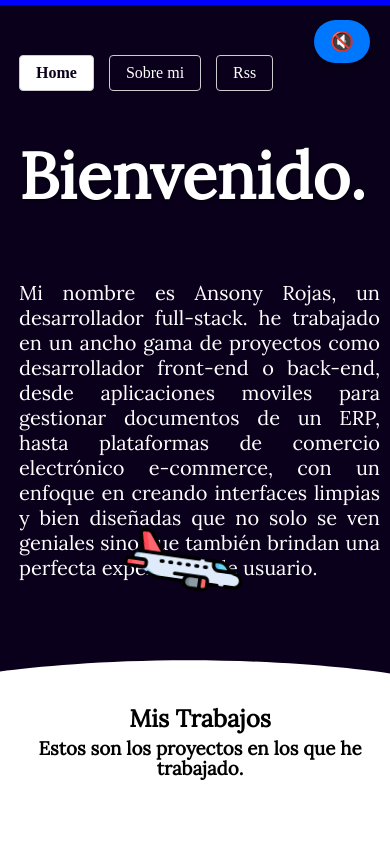
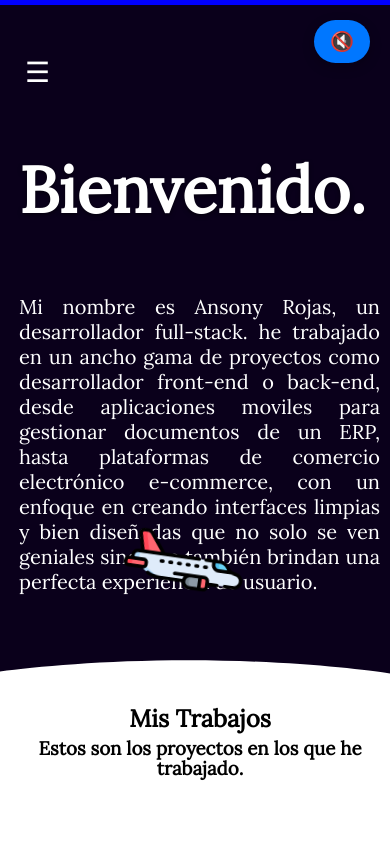
Before and after one commit to AnsonyRoja/Portfolio, an Angular app: page / in a window 390 px wide. Shown: the top 844 px of the page. Built offline with nearby package versions, Linux system fonts and the light colour scheme.

Commit message:
se le agrego un menu desplegable, para la resoluciones de telefonos:

```diff
--- a/src/app/app.component.ts
+++ b/src/app/app.component.ts
@@ -30,7 +30,7 @@ export class AppComponent {
     });
 
     document.addEventListener('visibilitychange', () => {
-      if (document.hidden) {
+      if (document.hidden && this.isPlaying) {
         // Pausar audio si la página no está visible
         this.audioService.setUserEnabled(false);
       }
--- a/src/app/btn-nvg/btn-nvg.component.css
+++ b/src/app/btn-nvg/btn-nvg.component.css
@@ -28,3 +28,60 @@
     background-color: #f0f0f0;
     color: #0a001b;
 }
+
+.menu-toggle {
+    display: none;
+    font-size: 28px;
+    background: none;
+    border: none;
+    cursor: pointer;
+    color: white;
+}
+
+
+@media (max-width: 500px) {
+
+    /* Mostrar el botón hamburguesa */
+    .menu-toggle {
+        display: block;
+        margin-bottom: 10px;
+    }
+
+    .ctn-btn {
+
+        height: 40px;
+        padding-bottom: 10px;
+
+    }
+
+    /* El menú se oculta inicialmente */
+    .info-btn {
+        display: none;
+        flex-direction: column;
+        background: #111;
+        padding: 10px;
+        border-radius: 8px;
+        width: 150px;
+        gap: 10px;
+        animation: fadeMenu 0.3s ease;
+    }
+
+
+    /* Cuando se abre */
+    .info-btn.mobile-open {
+        display: flex;
+    }
+
+    /* Animación suave */
+    @keyframes fadeMenu {
+        from {
+            opacity: 0;
+            transform: translateY(-5px);
+        }
+
+        to {
+            opacity: 1;
+            transform: translateY(0);
+        }
+    }
+}
--- a/src/app/btn-nvg/btn-nvg.component.html
+++ b/src/app/btn-nvg/btn-nvg.component.html
@@ -1,4 +1,10 @@
-<div class="info-btn">
+<div class="ctn-btn">
+    <button class="menu-toggle" (click)="toggleMenu()">
+        ☰
+    </button>
+    <div class="info-btn" [class.mobile-open]="menuOpen">
+
+
         <a [routerLink]="idPort ? ['/', idPort] : ['/']" routerLinkActive="active"
             [routerLinkActiveOptions]="{exact: true}">
             Home
@@ -10,3 +16,5 @@
             Rss
         </a>
     </div>
+
+</div>
--- a/src/app/btn-nvg/btn-nvg.component.ts
+++ b/src/app/btn-nvg/btn-nvg.component.ts
@@ -1,4 +1,4 @@
-import { Component } from '@angular/core';
+import { Component, HostListener, ElementRef } from '@angular/core';
 import { ActivatedRoute, RouterModule } from '@angular/router';
 
 @Component({
@@ -11,8 +11,23 @@ import { ActivatedRoute, RouterModule } from '@angular/router';
 export class BtnNvgComponent {
 
   idPort: number | null = null;
+  menuOpen = false;
 
-  constructor(private route: ActivatedRoute) { }
+
+  constructor(private route: ActivatedRoute, private elementRef: ElementRef) { }
+
+  @HostListener('document:click', ['$event'])
+  clickOutside(event: Event) {
+    const clickedInside = this.elementRef.nativeElement.contains(event.target);
+
+    if (!clickedInside && this.menuOpen) {
+      this.menuOpen = false; // ⛔ Cerrar menú
+    }
+  }
+  toggleMenu() {
+    console.log("Se esta ejecutando la funcion de toggle menu");
+    this.menuOpen = !this.menuOpen;
+  }
 
   ngOnInit(): void {
 
--- a/src/app/card/card.component.html
+++ b/src/app/card/card.component.html
@@ -1,7 +1,8 @@
 <div class="cards">
     <h2>{{ title }}</h2>
     <div class="image-carousel" *ngIf="images.length">
-        <button class="arrow left" (click)="prevImage()" *ngIf="images.length >1">&#10094;</button>
+        <button class="arrow left" (click)="prevImage()" [disabled]="currentIndex === 0 || images.length <= 1"
+            *ngIf="images.length >1">&#10094;</button>
         <div class="ctn-img">
 
 
@@ -18,7 +19,9 @@
             </a>
 
         </div>
-        <button class="arrow right" (click)="nextImage()" *ngIf="images.length > 1">&#10095;</button>
+        <button class="arrow right" (click)="nextImage()"
+            [disabled]="currentIndex === images.length - 1 || images.length <= 1"
+            *ngIf="images.length > 1">&#10095;</button>
 
     </div>
 
--- a/src/app/card/card.component.ts
+++ b/src/app/card/card.component.ts
@@ -29,6 +29,10 @@ export class CardComponent {
   sliding = false;
 
   nextImage() {
+    if (this.sliding) return; // ⛔ Evita spam de clics
+
+    if (!this.images || this.images.length === 0) return; // ⛔ No hay imágenes
+
     this.sliding = true;
 
     setTimeout(() => {
@@ -37,6 +41,19 @@ export class CardComponent {
     }, 200);
   }
 
+  prevImage() {
+    if (this.sliding) return; // ⛔ Evita spam de clics
+
+    if (!this.images || this.images.length === 0) return; // ⛔ No hay imágenes
+
+    this.sliding = true;
+
+    setTimeout(() => {
+      this.currentIndex =
+        (this.currentIndex - 1 + this.images.length) % this.images.length;
+      this.sliding = false;
+    }, 200);
+  }
 
   toggleText() {
     const wrapper = this.descWrapper.nativeElement;
@@ -54,15 +71,7 @@ export class CardComponent {
   }
 
 
-  prevImage() {
-    this.sliding = true;
 
-    setTimeout(() => {
-      this.currentIndex =
-        (this.currentIndex - 1 + this.images.length) % this.images.length;
-      this.sliding = false;
-    }, 200);
-  }
   hideCursor() {
     const electric = document.getElementById('electric-cursor');
     const flash = document.getElementById('cursor-flash');
--- a/src/app/portfolio/portfolio.component.css
+++ b/src/app/portfolio/portfolio.component.css
@@ -15,6 +15,8 @@
     padding: 20px;
     width: 100%;
 }
+
+
 
 
 
--- a/src/app/rss/rss.component.css
+++ b/src/app/rss/rss.component.css
@@ -48,10 +48,12 @@
 /* -- GRID -- */
 .social-grid {
     display: grid;
-    grid-template-columns: repeat(auto-fit, minmax(140px, 1fr));
-    gap: 25px;
+    grid-template-columns: repeat(auto-fit, minmax(110px, 1fr));
+    gap: 20px;
     max-width: 700px;
-    margin: auto;
+    width: 100%;
+    margin: 0 auto;
+    place-items: center;
 }
 
 /* -- CARDS -- */
@@ -65,7 +67,7 @@
     flex-direction: column;
     align-items: center;
     transition: 0.25s;
-    box-shadow: 0 0 10px #0004;
+    box-shadow: 0 0 10px white;
 }
 
 .social-card svg {
--- a/src/app/skills-sphere/skills-sphere.component.css
+++ b/src/app/skills-sphere/skills-sphere.component.css
@@ -295,8 +295,8 @@ h2 {
 
     .secction-video {
         width: 60%;
-        height: 20vw;
-        padding: 10%;
+        height: 27vw;
+        padding: 7%;
     }
 
     body {
```
Also changed, not shown: 4 other files (tests, documents, lock files or other folders). Lines whose indentation alone changed are shown as unchanged.
